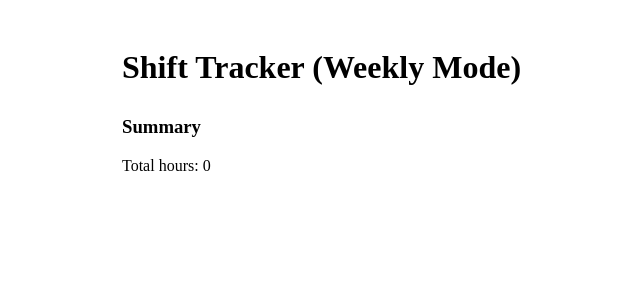
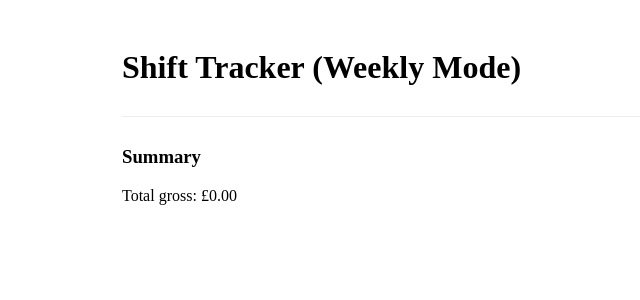
Before and after one commit to S-276/shift-earnings, a React (Vite) app: page / in a window 1280 px wide. Shown: the top 300 px of the page, without its empty margins (68-708 px from the left). Built offline with nearby package versions, Linux system fonts and the light colour scheme.

Commit message:
Refactor App component and update job handling

```diff
--- a/src/App.tsx
+++ b/src/App.tsx
@@ -1,38 +1,41 @@
 import { useState } from "react";
-import JobCards from "./components/JobCard";
+import JobCards from "./components/JobCards"; // match your component name
 import { Job, WeekEntry } from "./types";
 
-// keep your existing tax logic
-import { calcTax, calcNI } from "./utils/calc";
+// Unified finance module
+import { calcNet, calcJobGross, calcTax, calcNI } from "./utils/finance";
 
 export default function App() {
-  const [jobs] = useState<Job[]>([]);
+  const [jobs, setJobs] = useState<Job[]>([]);
   const [weeks, setWeeks] = useState<WeekEntry[]>([]);
 
+  // Add a new weekly entry
   function addWeek(w: WeekEntry) {
     setWeeks(prev => [...prev, w]);
   }
 
-  const totalGross = weeks.reduce((a, w) => a + w.totalHours, 0);
+  // Compute total gross money across all jobs
+  const totalGross = jobs.reduce((sum, job) => {
+    const jobWeeks = weeks.filter(w => w.jobId === job.id);
+    return sum + calcJobGross(job, jobWeeks);
+  }, 0);
 
   return (
     <div style={{ maxWidth: 900, margin: "0 auto", padding: 20 }}>
       <h1>Shift Tracker (Weekly Mode)</h1>
 
       {jobs.map(job => (
-        <JobCard
+        <JobCards
           key={job.id}
           job={job}
           weeks={weeks}
           onAddWeek={addWeek}
-          calcTax={calcTax}
-          calcNI={calcNI}
         />
       ))}
 
-      <div style={{ marginTop: 30 }}>
+      <div style={{ marginTop: 30, borderTop: "1px solid #eee", paddingTop: 10 }}>
         <h3>Summary</h3>
-        <p>Total hours: {totalGross}</p>
+        <p>Total gross: £{totalGross.toFixed(2)}</p>
       </div>
     </div>
   );
```
